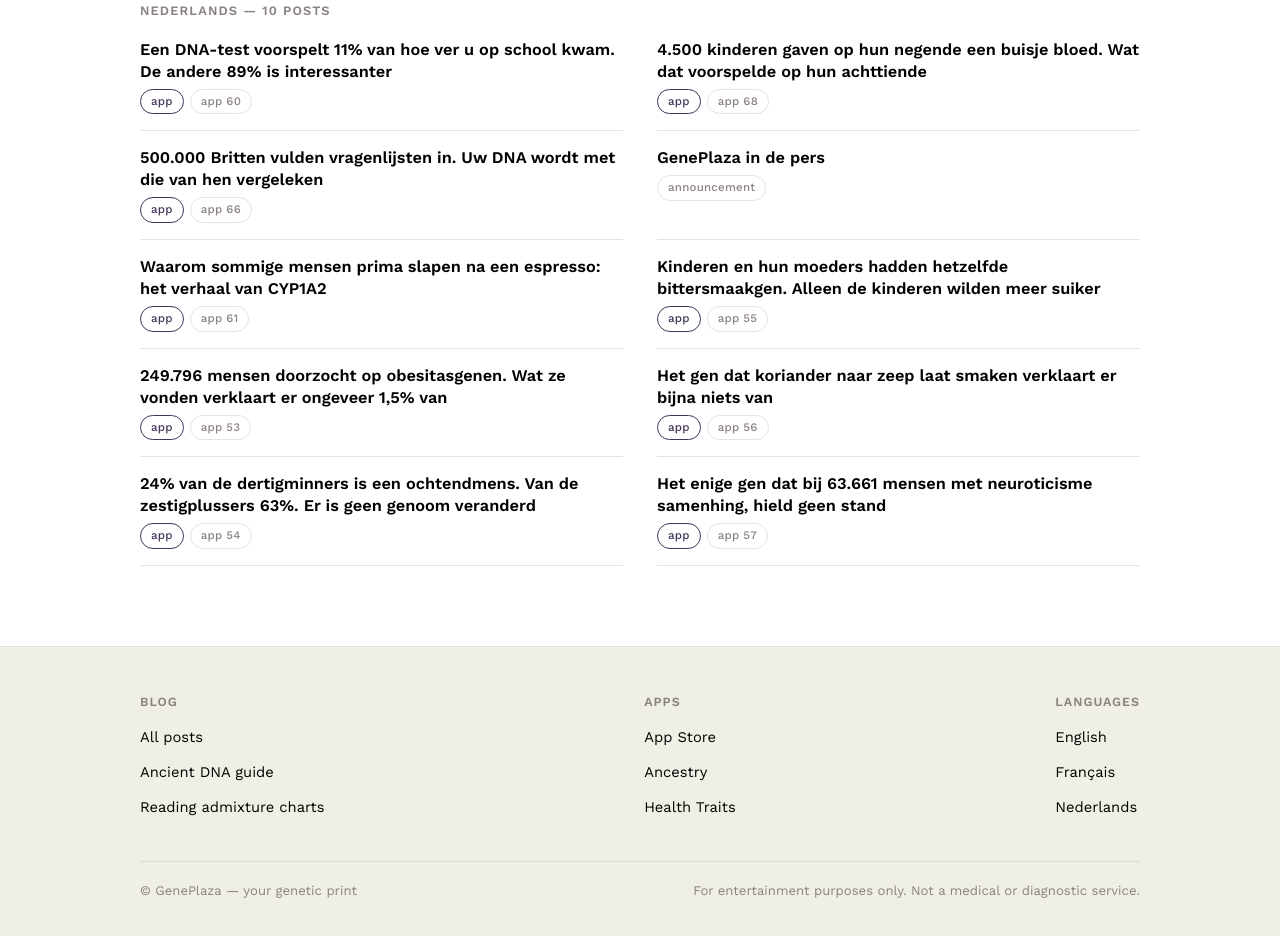
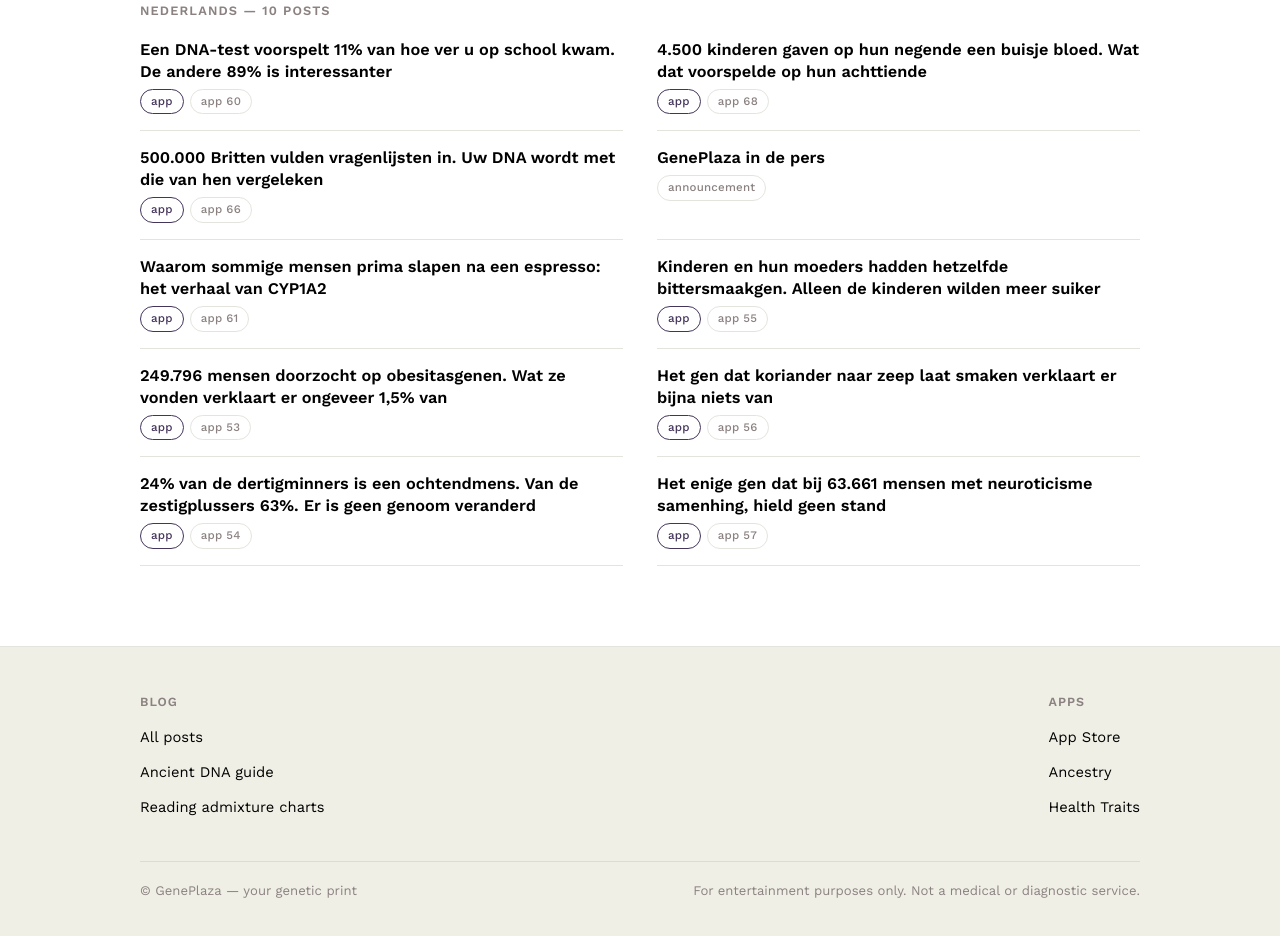
Before and after one commit to InSilicoDB/geneplaza-blogs, an Eleventy site: page site/content/index.njk in a window 1280 px wide. Shown: the part 2887-3823 px from the top of the page. Built offline with nearby package versions, Linux system fonts and the light colour scheme; Eleventy itself is replaced by a stand-in of ours; files that its build step writes are made by us from their sources.

Commit message:
Brand logo links to geneplaza.com; drop the non-functional Languages footer column

```diff
--- a/site/_includes/base.njk
+++ b/site/_includes/base.njk
@@ -107,7 +107,7 @@ footer.site .legal{margin-top:34px;padding-top:18px;border-top:1px solid #dcdcd2
 
 <nav class="navigation">
   <div class="inner">
-    <a class="navigation-brand" href="/blog/"><img src="/blog/assets/logo-primary.svg" alt="GenePlaza — your genetic print"></a>
+    <a class="navigation-brand" href="https://www.geneplaza.com"><img src="/blog/assets/logo-primary.svg" alt="GenePlaza — your genetic print"></a>
     <ul class="navigation-menu">
       <li><a href="/blog/">Blog</a></li>
       <li><a href="https://www.geneplaza.com/app-store">App Store</a></li>
@@ -162,14 +162,6 @@ footer.site .legal{margin-top:34px;padding-top:18px;border-top:1px solid #dcdcd2
           <li><a href="https://www.geneplaza.com/app-store/66">Health Traits</a></li>
         </ul>
       </div>
-      <div>
-        <h4>Languages</h4>
-        <ul>
-          <li><a href="/blog/">English</a></li>
-          <li><a href="/blog/">Français</a></li>
-          <li><a href="/blog/">Nederlands</a></li>
-        </ul>
-      </div>
     </div>
     <div class="legal">
       <span>© GenePlaza — your genetic print</span>
```
